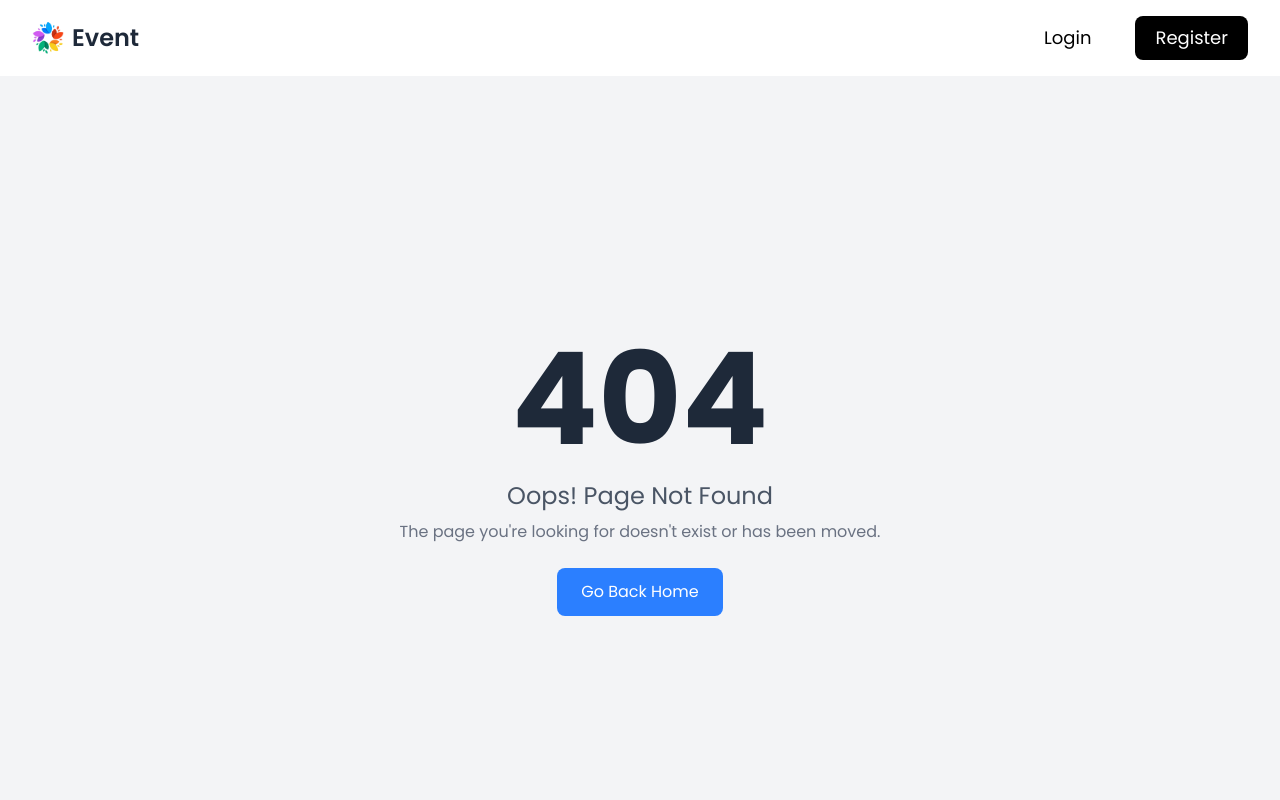
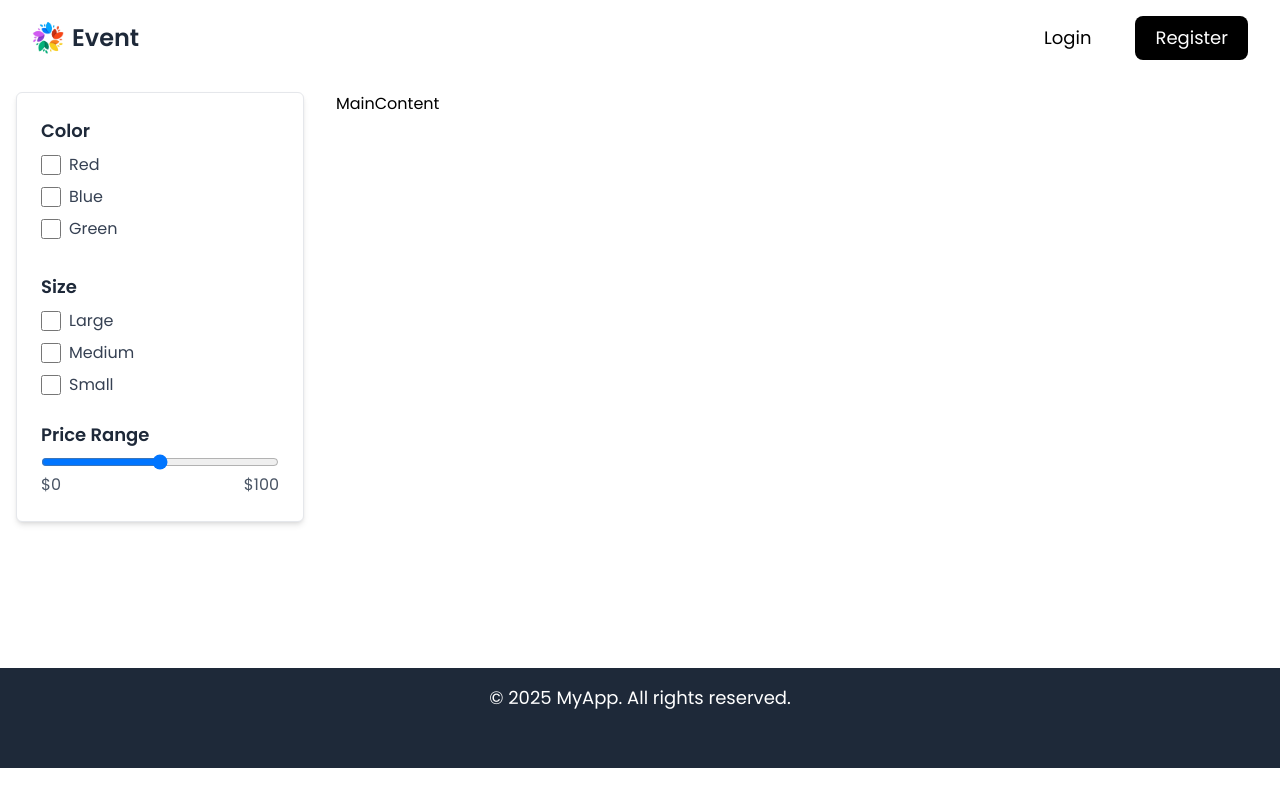
Before and after one commit to SahilMern/Event-Management-System, a React (Vite) app in the folder client/: page /filteration in a window 1280 px wide. Before the commit this address had no page. Shown: the top 800 px of the page. Built offline with nearby package versions, Linux system fonts and the light colour scheme.

Commit message:
adding sidebar filteration

```diff
--- a/client/src/App.jsx
+++ b/client/src/App.jsx
@@ -25,6 +25,7 @@ import UserEdits from "./components/admin/pages/Users/UserEdits";
 // Not-found page
 import NotFound from "./pages/NotFound";
 import About from "./pages/About";
+import Filteration from "./components/Filteration/Filteration";
 
 const App = () => {
   return (
@@ -38,6 +39,9 @@ const App = () => {
           <Route path="/eventDetails/:id" element={<EventDetails />} />
           <Route path="/register" element={<Register />} />
           <Route path="/login" element={<Login />} />
+
+          <Route path="/filteration" element={<Filteration />} />
+
 
 
           <Route path="/about" element={<About />} />
--- /dev/null
+++ b/client/src/components/Filteration/Filteration.jsx
@@ -0,0 +1,18 @@
+import React from "react";
+import MainContent from "./MainContent";
+import FilterationSideBar from "./FilterationSideBar";
+
+const Filteration = () => {
+  return (
+    <div className="flex w-full">
+      <div className="w-1/4 p-4">
+        <FilterationSideBar />
+      </div>
+      <div className="w-3/4 p-4">
+        <MainContent />
+      </div>
+    </div>
+  );
+};
+
+export default Filteration;
--- /dev/null
+++ b/client/src/components/Filteration/FilterationSideBar.jsx
@@ -0,0 +1,96 @@
+import React from "react";
+
+const FilterationSideBar = () => {
+  return (
+    <div className="border border-gray-200 shadow-md p-6 flex flex-col space-y-6 rounded-md bg-white">
+      {/* Color Filter */}
+      <div>
+        <p className="text-lg font-semibold text-gray-800">Color</p>
+        <div className="mt-2">
+          <div className="flex items-center space-x-2 mb-2">
+            <input
+              type="checkbox"
+              id="color-red"
+              className="h-5 w-5 border-gray-300 rounded-md"
+            />
+            <label htmlFor="color-red" className="text-gray-700">
+              Red
+            </label>
+          </div>
+          <div className="flex items-center space-x-2 mb-2">
+            <input
+              type="checkbox"
+              id="color-blue"
+              className="h-5 w-5 border-gray-300 rounded-md"
+            />
+            <label htmlFor="color-blue" className="text-gray-700">
+              Blue
+            </label>
+          </div>
+          <div className="flex items-center space-x-2 mb-2">
+            <input
+              type="checkbox"
+              id="color-green"
+              className="h-5 w-5 border-gray-300 rounded-md"
+            />
+            <label htmlFor="color-green" className="text-gray-700">
+              Green
+            </label>
+          </div>
+        </div>
+      </div>
+
+      {/* Size Filter */}
+      <div>
+        <p className="text-lg font-semibold text-gray-800">Size</p>
+        <div className="flex items-center space-x-2 mt-2">
+          <input
+            type="checkbox"
+            id="size"
+            className="h-5 w-5 border-gray-300 rounded-md"
+          />
+          <label htmlFor="size" className="text-gray-700">
+            Large
+          </label>
+        </div>
+        <div className="flex items-center space-x-2 mt-2">
+          <input
+            type="checkbox"
+            id="size"
+            className="h-5 w-5 border-gray-300 rounded-md"
+          />
+          <label htmlFor="size" className="text-gray-700">
+            Medium
+          </label>
+        </div>
+        <div className="flex items-center space-x-2 mt-2">
+          <input
+            type="checkbox"
+            id="size"
+            className="h-5 w-5 border-gray-300 rounded-md"
+          />
+          <label htmlFor="size" className="text-gray-700">
+            Small
+          </label>
+        </div>
+      </div>
+
+      {/* Price Range */}
+      <div>
+        <p className="text-lg font-semibold text-gray-800">Price Range</p>
+        <input
+          type="range"
+          min="0"
+          max="100"
+          className="w-full h-2 bg-blue-200 rounded-lg cursor-pointer"
+        />
+        <div className="flex justify-between text-gray-600">
+          <span>$0</span>
+          <span>$100</span>
+        </div>
+      </div>
+    </div>
+  );
+};
+
+export default FilterationSideBar;
--- /dev/null
+++ b/client/src/components/Filteration/MainContent.jsx
@@ -0,0 +1,9 @@
+import React from 'react'
+
+const MainContent = () => {
+  return (
+    <div>MainContent</div>
+  )
+}
+
+export default MainContent;
```
